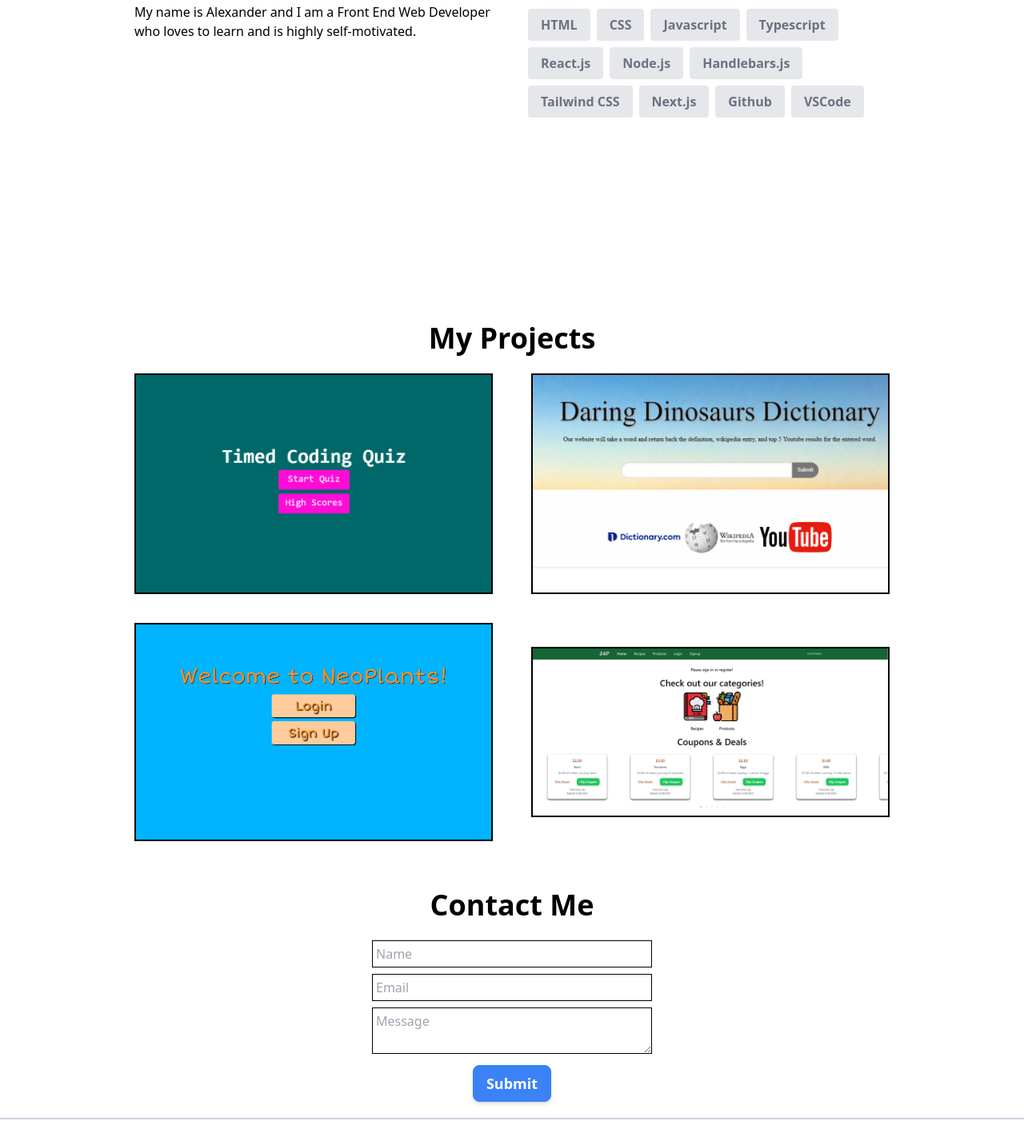
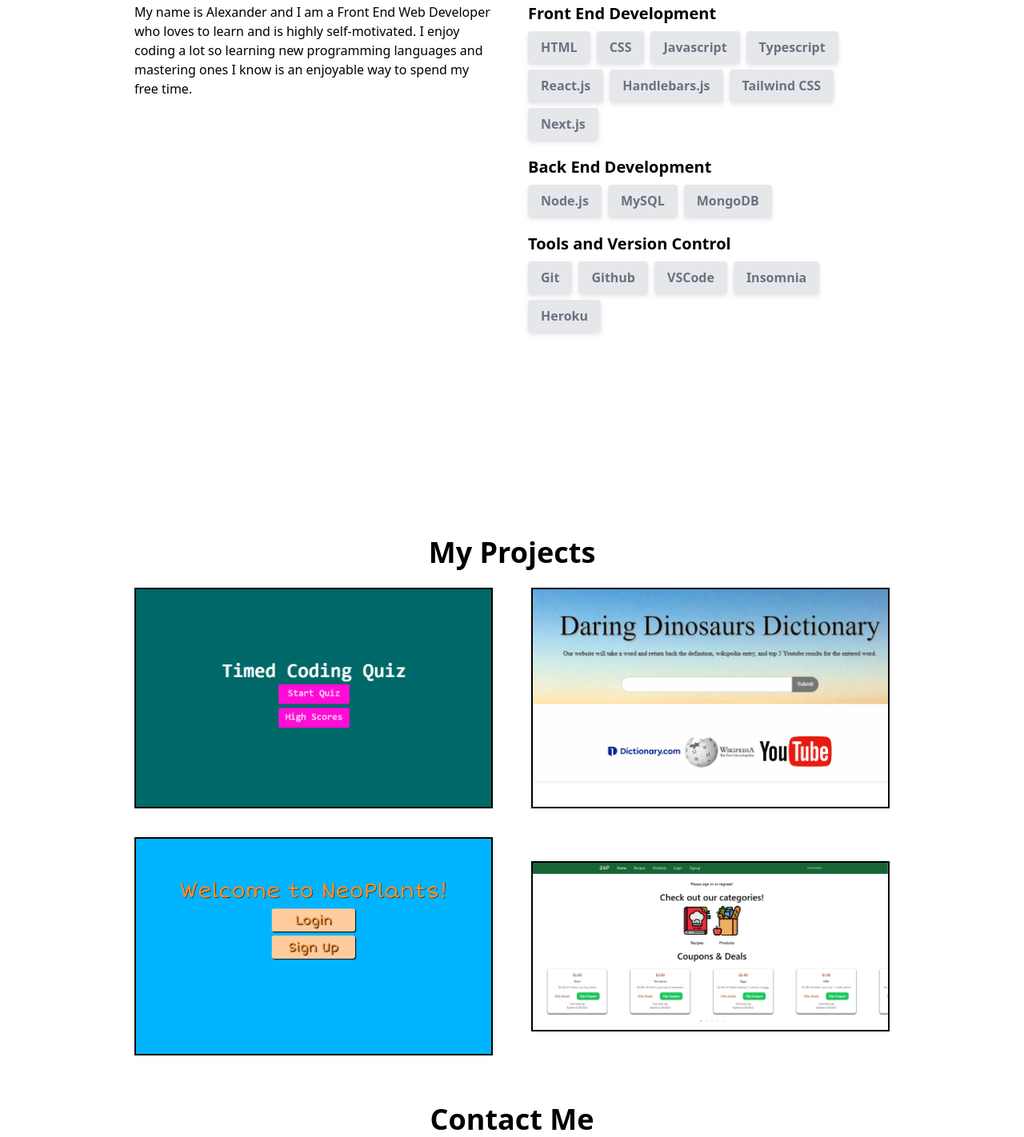
Before and after one commit to alexander1262/Professional-Portfolio, a Next.js app: page / in a window 1280 px wide. Shown: the part 1020-2442 px from the top of the page at 80% size. Built offline with nearby package versions, Linux system fonts and the light colour scheme.

Commit message:
footer added

```diff
--- a/components/AboutSection.tsx
+++ b/components/AboutSection.tsx
@@ -1,18 +1,29 @@
 import React from 'react'
 import { FaReact } from 'react-icons/fa'
 
-const skills = [
+const frontskills = [
     {skill:'HTML'},
     {skill:'CSS'},
     {skill:'Javascript'},
     {skill:'Typescript'},
     {skill:'React.js'},
-    {skill:'Node.js'},
     {skill:'Handlebars.js'},
     {skill:'Tailwind CSS'},
     {skill:'Next.js'},
+]
+
+const backskills = [
+    {skill:'Node.js'},
+    {skill:'MySQL'},
+    {skill:'MongoDB'}
+]
+
+const toolskills = [
+    {skill:'Git'},
     {skill:'Github'},
-    {skill:'VSCode'}
+    {skill:'VSCode'},
+    {skill:'Insomnia'},
+    {skill:'Heroku'}
 ]
 
 function AboutSection() {
@@ -23,13 +34,26 @@ function AboutSection() {
             <div className='flex flex-col space-y-10 item-stretch justify-center align-top md:flex-row md:text-left md:p-4 md:space-y-0 md:space-x-10'>
                 <div className='md:w-1/2'>
                     <h1 className='text-center text-2xl font-bold mb-6 md:text-left hover:cursor-default'>Get to know me!</h1>
-                    <p className='hover:cursor-default'>My name is Alexander and I am a Front End Web Developer who loves to learn and is highly self-motivated.</p>
+                    <p className='hover:cursor-default'>My name is Alexander and I am a Front End Web Developer who loves to learn and is highly self-motivated. I enjoy coding a lot so learning new programming languages and mastering ones I know is an enjoyable way to spend my free time.</p>
                 </div>
                 <div className='md:w-1/2'>
                     <h1 className='text-center text-2xl font-bold mb-6 md:text-left hover:cursor-default'>My Skills</h1>
+                    <h2 className='text-xl font-semibold text-center md:text-left'>Front End Development</h2>
                     <div className='flex flex-wrap flex-row justify-center md:justify-start'>
-                        {skills.map((item, idx) => {
-                            return <p key={idx} className='bg-gray-200 px-4 py-2 mr-2 mt-2 text-gray-500 rounded font-semibold hover:cursor-default'>{item.skill}</p>
+                        {frontskills.map((item, idx) => {
+                            return <p key={idx} className='bg-gray-200 px-4 py-2 mr-2 mt-2 text-gray-500 rounded font-semibold hover:cursor-default drop-shadow-md'>{item.skill}</p>
+                        })}
+                    </div>
+                    <h2 className='text-xl font-semibold text-center md:text-left mt-5'>Back End Development</h2>
+                    <div className='flex flex-wrap flex-row justify-center md:justify-start'>
+                        {backskills.map((item, idx) => {
+                            return <p key={idx} className='bg-gray-200 px-4 py-2 mr-2 mt-2 text-gray-500 rounded font-semibold hover:cursor-default drop-shadow-md'>{item.skill}</p>
+                        })}
+                    </div>
+                    <h2 className='text-xl font-semibold text-center md:text-left mt-5'>Tools and Version Control</h2>
+                    <div className='flex flex-wrap flex-row justify-center md:justify-start'>
+                        {toolskills.map((item, idx) => {
+                            return <p key={idx} className='bg-gray-200 px-4 py-2 mr-2 mt-2 text-gray-500 rounded font-semibold hover:cursor-default drop-shadow-md'>{item.skill}</p>
                         })}
                     </div>
                 </div>
--- a/components/Footer.tsx
+++ b/components/Footer.tsx
@@ -5,8 +5,12 @@ function Footer() {
   return (
     <footer className='w-screen flex bg-white dark:bg-stone-900 dark:border-b dark:border-stone-600 border-t-2 border-slate-300 md:py-4'>
       <div className='flex justify-between p-2 space-x-2 items-center mx-auto max-w-7xl'>
-        <BsGithub size={35} className='hover:text-slate-700 hover:cursor-pointer' />
-        <BsLinkedin size={35} className='hover:text-slate-700 hover:cursor-pointer' />
+        <a href='https://github.com/alexander1262' target='_blank' rel="noreferrer">
+          <BsGithub size={35} className='hover:text-slate-700 hover:cursor-pointer' href='https://github.com/alexander1262' target='_blank' />
+        </a>
+        <a href='https://www.linkedin.com/in/alexander-nathaniel-weiss/' target='_blank' rel="noreferrer">
+          <BsLinkedin size={35} className='hover:text-slate-700 hover:cursor-pointer' />
+        </a>
       </div>
     </footer>
   )
--- a/components/Form.tsx
+++ b/components/Form.tsx
@@ -53,7 +53,7 @@ const Form = () => {
                 ></textarea>
             </div>
             <div>
-                <button type="submit" disabled={state.submitting} className="px-4 py-2 text-lg font-semibold text-white bg-blue-500 border border-blue-500 rounded-lg shadow-md hover:bg-blue-600 focus:outline-none focus:ring-2 focus:ring-blue-400 focus:ring-opacity-75">Submit</button>
+                <button type="submit" disabled={state.submitting} className="px-4 py-2 text-lg font-semibold text-white bg-blue-500 border border-blue-500 rounded-lg shadow-md hover:bg-blue-600 focus:outline-none focus:ring-2 focus:ring-blue-400 focus:ring-opacity-75 duration-500">Submit</button>
             </div>
             {successMessage && <p>{successMessage}</p>}
             {errorMessage && <p>{errorMessage}</p>}
--- a/components/HeroSection.tsx
+++ b/components/HeroSection.tsx
@@ -15,21 +15,37 @@ const HeroSection = () => {
         <section id='home'>
           <div className='flex flex-col text-center items-center justify-center my-10 py-16 sm:py-32 md:flex-row md:space-x-4 md:text-left md:py-52'>
             <div className='md:w-1/2 md:mt-2'>
-                <Image className='border-2 border-black rounded-lg shadow-2xl' src='/selfie.png' alt='' width={300} height={300}/>
+              <Image
+                className='border-2 border-black rounded-lg shadow-2xl'
+                src='/selfie.png'
+                alt=''
+                width={300}
+                height={300}
+              />
             </div>
-            <div className='md:mt-2 md:w-3/5'>
-                <h1 className={`font-bold text-3xl mt-6 md:text-7xl hover:cursor-default md:mt-0`}>Hi, I&#39;m Alexander!</h1>
-                <p className='text-lg mt-4 mb-8 md:text-2xl hover:cursor-default'>
+            <div
+              className={`md:mt-2 md:w-3/5 ${fade ? 'opacity-100 transition-opacity duration-500' : 'opacity-0'}`}
+            >
+              <h1 className={`font-bold text-3xl mt-6 md:text-7xl hover:cursor-default md:mt-0`}>
+                Hi, I&#39;m Alexander!
+              </h1>
+              <p className={`text-lg mt-4 mb-8 md:text-2xl hover:cursor-default ${fade ? 'opacity-100 transition-opacity duration-1000 delay-200' : 'opacity-0'}`}>
                 I&#39;m a{' '}
                 <span className='font-semibold text-purple-400'>
                   Front End Web Developer{' '}
                 </span>
               </p>
-                <a href='/proresume.pdf' target='_blank' className="px-4 py-2 text-xl font-semibold text-white bg-blue-500 border border-blue-500 rounded-lg shadow-md hover:bg-blue-600 focus:outline-none focus:ring-2 focus:ring-blue-400 focus:ring-opacity-75">Resume</a>
+              <a
+                href='/proresume.pdf'
+                target='_blank'
+                className="px-4 py-2 text-xl font-semibold text-white bg-blue-500 border border-blue-500 rounded-lg shadow-md hover:bg-blue-600 focus:outline-none focus:ring-2 focus:ring-blue-400 focus:ring-opacity-75 duration-1000 delay-400"
+              >
+                Resume
+              </a>
             </div>
           </div>
         </section>
-  )
-}
+      );
+    };
 
 export default HeroSection
--- a/components/Navbar.tsx
+++ b/components/Navbar.tsx
@@ -61,7 +61,7 @@ const Navbar = () => {
                         key={idx}
                         to={item.page}
                         className={
-                          "block lg:inline-block text-neutral-900 dark:text-neutral-100 hover:underline hover:cursor-pointer"
+                          "block lg:inline-block text-neutral-900 dark:text-neutral-100 hover:underline hover:cursor-pointer font-semibold"
                         }
                         activeClass="active"
                         spy={true}
```
Lines whose indentation alone changed are shown as unchanged.
